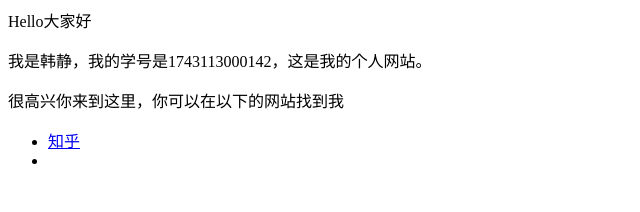
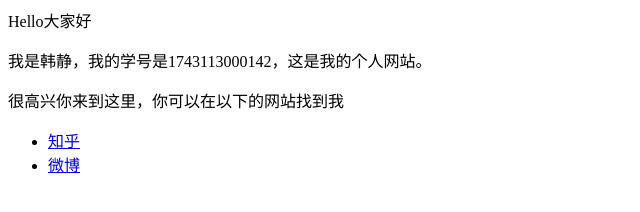
Before and after one commit to Monster2233/Monster2233.github.io, a plain HTML site: page index.html in a window 1280 px wide. Shown: the full height of the page, 0-640 px from the left. Drawn offline with Linux system fonts and the light colour scheme.

Commit message:
Update index.html

```diff
--- a/index.html
+++ b/index.html
@@ -4,5 +4,5 @@
 
 <ul>
   <li> <a href="https://www.zhihu.com/people/4ffa4479d1a232513fc386503e466fa6">知乎</a> </li>
-  <li> <a href="https://weibo.com/u/7302871727>我的微博</a> </li>
+  <li> <a href="https://weibo.com/u/7302871727">微博</a> </li>
 </ul>
```
